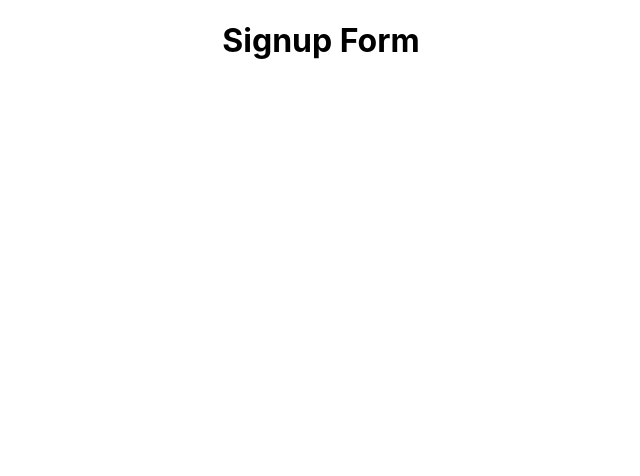
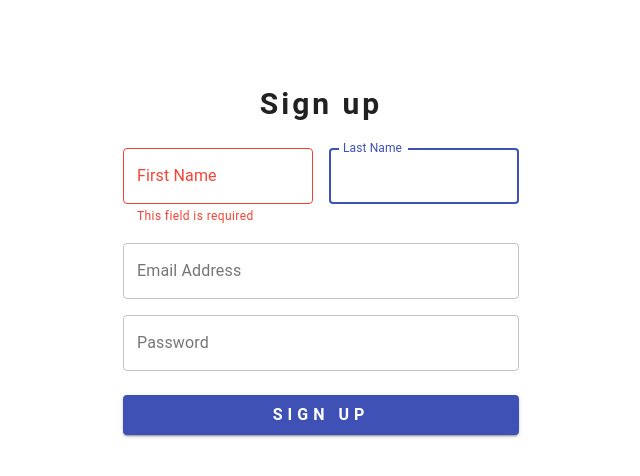
Before and after one commit to HamzaAhmedSheikh/signup-form-with-formik-and-yup, a React (Create React App) app: page / in a window 1280 px wide. Shown: the top 476 px of the page, without its empty margins (319-959 px from the left). Built offline with nearby package versions, Linux system fonts and the light colour scheme.

Commit message:
signup form complete

```diff
--- a/package.json
+++ b/package.json
@@ -11,10 +11,12 @@
     "@types/node": "^12.19.1",
     "@types/react": "^16.9.53",
     "@types/react-dom": "^16.9.8",
+    "@types/react-router-dom": "^5.1.6",
     "@types/yup": "^0.29.8",
     "formik": "^2.2.0",
     "react": "^17.0.1",
     "react-dom": "^17.0.1",
+    "react-router-dom": "^5.2.0",
     "react-scripts": "3.4.4",
     "typescript": "^3.7.5",
     "yup": "^0.29.3"
--- a/src/App.css
+++ b/src/App.css
@@ -1,38 +1,26 @@
-.App {
-  text-align: center;
+*{
+  margin: 0;
+  padding : 0;
 }
 
-.App-logo {
-  height: 40vmin;
-  pointer-events: none;
+.MuiTypography-h5{
+  margin-top: 20px !important;
+  font-size: 30px !important;
+  letter-spacing: 3px !important;
+  font-weight: 700 !important;
 }
 
-@media (prefers-reduced-motion: no-preference) {
-  .App-logo {
-    animation: App-logo-spin infinite 20s linear;
-  }
+.MuiButtonBase-root{
+  height: 40px !important;
+  /* background-color: black !important; */
 }
 
-.App-header {
-  background-color: #282c34;
-  min-height: 100vh;
-  display: flex;
-  flex-direction: column;
-  align-items: center;
-  justify-content: center;
-  font-size: calc(10px + 2vmin);
-  color: white;
+.MuiButton-label{
+  letter-spacing: 5px !important;
+  font-size: 16px !important;
+  font-weight: 700 !important;
 }
 
-.App-link {
-  color: #61dafb;
+.makeStyles-paper-1{
+  margin-top: 110px;
 }
-
-@keyframes App-logo-spin {
-  from {
-    transform: rotate(0deg);
-  }
-  to {
-    transform: rotate(360deg);
-  }
-}
--- a/src/App.tsx
+++ b/src/App.tsx
@@ -1,11 +1,14 @@
 import React from 'react';
 import './App.css';
+import SignupForm from './components/signup/signupForm';
+
 
 function App() {
   return (
     <div className="App">
-      <h1> Signup Form </h1>
+      <SignupForm />
     </div>
+
   );
 }
 
--- /dev/null
+++ b/src/components/signup/signupForm.tsx
@@ -0,0 +1,191 @@
+import React from "react";
+import { useFormik } from "formik";
+import * as Yup from "yup";
+import {Button,
+        CssBaseline,
+        TextField,
+        Grid,
+        Typography,
+        Container
+       } from "@material-ui/core";
+
+import { makeStyles } from "@material-ui/core/styles";
+
+
+ const useStyles = makeStyles(theme => ({
+    '@global': {
+        body: {
+            backgroundColor: theme.palette.common.white,
+        },
+     },
+        paper: {
+           marginTop: theme.spacing(8),
+           display: 'flex',
+           flexDirection: 'column',
+           alignItems: 'center',
+       },
+
+        avatar: {
+           margin: theme.spacing(1),
+           backgroundColor: theme.palette.secondary.main,
+       },
+
+       form: {
+          width: '100%',
+          marginTop: theme.spacing(3),
+       },
+
+       submit: {
+           margin: theme.spacing(3, 0, 2),
+       },
+  }));
+
+
+ function SignupForm () {
+
+   const classes = useStyles();
+
+   const formik = useFormik({
+    initialValues: {
+      firstName: "",
+      lastName: "",
+      email: "",
+      password: "",
+    },
+
+    validationSchema: Yup.object({
+       firstName: Yup.string()
+          .max(20, "Must be 20 characters or less")
+          .required("This field is required"),
+
+       lastName: Yup.string()
+          .max(20, "Must be 20 characters or less")
+          .required("This field is required"),
+
+       email: Yup.string()
+          .email("Invalid email address")
+          .required("This field is required"),
+
+       password: Yup.string()
+         .required("This field is required")
+         .matches(
+            /^(?=.*?[A-Z])(?=.*?[a-z])(?=.*?[0-9])(?=.*?[#?!@$%^&*-]).{8,}$/,
+            "Must contain at least 8 characters, one uppercase, one lowercase, one number and a special character"
+         )
+    }),
+
+    onSubmit: (values) => {
+        alert(JSON.stringify(values, null, 2));
+    },
+ })
+
+
+
+    return (
+      <Container component="main" maxWidth="xs">
+        <CssBaseline />
+
+        <div className={classes.paper}>
+          <Typography component="h1" variant="h5">
+            Sign up
+          </Typography>
+
+          <form onSubmit={formik.handleSubmit} className={classes.form}>
+            <Grid container spacing={2}>
+              <Grid item xs={12} sm={6}>
+                <TextField
+                   error={!!formik.errors.firstName && !!formik.touched.firstName}
+                   autoComplete="first-name"
+                   name="firstName"
+                   variant="outlined"
+                   fullWidth
+                   onChange={formik.handleChange}
+                   id="firstName"
+                   label="First Name"
+                   onBlur={formik.handleBlur}
+                   autoFocus
+                   helperText = {
+                       formik.errors.firstName && formik.touched.firstName
+                        ? formik.errors.firstName
+                        : null
+                   }
+               />
+              </Grid>
+
+              <Grid item xs={12} sm={6}>
+                <TextField
+                   error={!!formik.errors.lastName && !!formik.touched.lastName}
+                   autoComplete="lname"
+                   name="lastName"
+                   variant="outlined"
+                   fullWidth
+                   onChange={formik.handleChange}
+                   onBlur={formik.handleBlur}
+                   id="lastName"
+                   label="Last Name"
+                   autoFocus
+                   helperText = {
+                       formik.errors.lastName && formik.touched.lastName
+                        ? formik.errors.lastName
+                        : null
+                    }
+               />
+              </Grid>
+
+              <Grid item xs={12}>
+                <TextField
+                    error={!!formik.errors.email && !!formik.touched.email}
+                    variant="outlined"
+                    fullWidth
+                    onChange={formik.handleChange}
+                    name="email"
+                    label="Email Address"
+                    onBlur={formik.handleBlur}
+                    type="email"
+                    id="email"
+                    autoComplete="email"
+                    helperText = {
+                        formik.errors.email && formik.touched.email
+                          ? formik.errors.email
+                          : null
+                    }
+               />
+              </Grid>
+
+              <Grid item xs={12}>
+                <TextField
+                    error={!!formik.errors.password && !!formik.touched.password}
+                    variant="outlined"
+                    fullWidth
+                    onChange={formik.handleChange}
+                    name="password"
+                    label="Password"
+                    type="password"
+                    onBlur={formik.handleBlur}
+                    id="password"
+                    autoComplete="current-password"
+                    helperText = {
+                        formik.errors.password && formik.touched.password
+                          ? formik.errors.password
+                          : null
+                    }
+               />
+              </Grid>
+            </Grid>
+
+            <Button
+               type="submit"
+               fullWidth
+               variant="contained"
+               color="primary"
+               className={classes.submit}
+            >
+                Sign Up
+            </Button>
+          </form>
+        </div>
+      </Container>
+    )
+ }
+
+ export default SignupForm;
```
Also changed, not shown: 1 other file (tests, documents, lock files or other folders).
